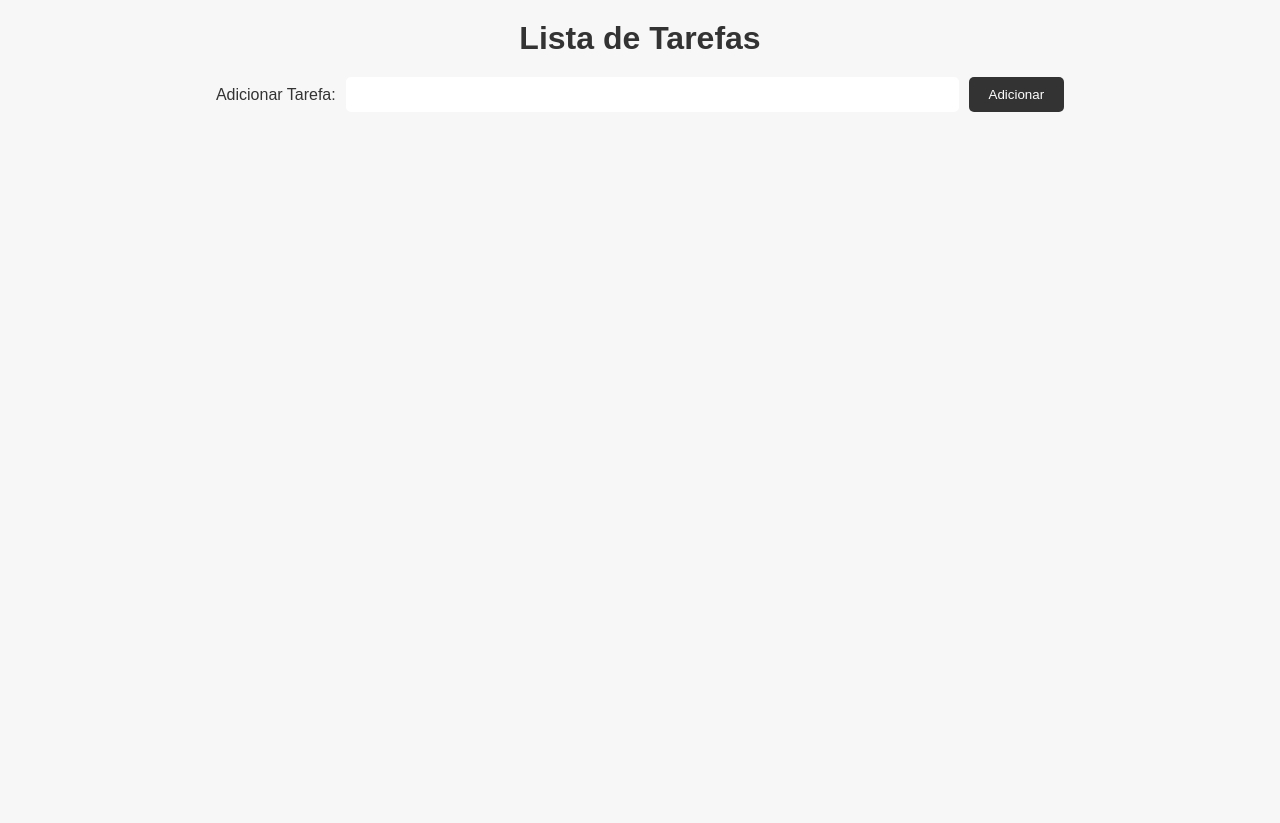
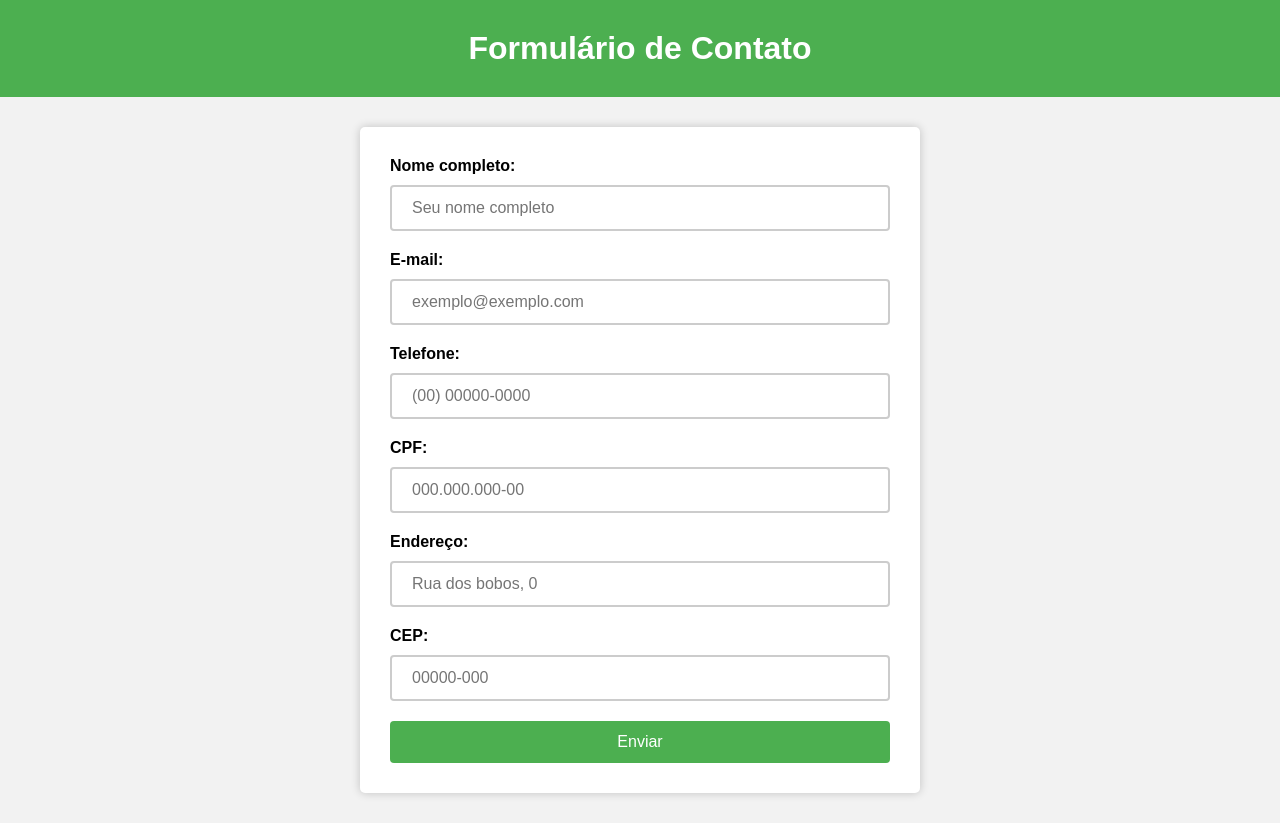
Before and after one commit to fawkscs/curso_ebac_frontend, a plain HTML site: page index.html in a window 1280 px wide. Before the commit the page ends 800 px from the top, so only its background shows below. Drawn offline with nearby package versions, Linux system fonts and the light colour scheme.

Commit message:
commit projeto finalizado

```diff
--- a/index.html
+++ b/index.html
@@ -6,22 +6,35 @@
   <meta http-equiv="X-UA-Compatible" content="IE=edge">
   <meta name="viewport" content="width=device-width, initial-scale=1.0">
   <link rel="stylesheet" href="main.css">
-  <title>Lista de Tarefas</title>
+  <title>Formulário</title>
 </head>
 
 <body>
-  <h1>Lista de Tarefas</h1>
-  <form id="task-form">
-    <label for="task-input">Adicionar Tarefa:</label>
-    <input type="text" id="task-input" name="task-input">
-    <button type="submit" id="add-task">Adicionar</button>
+  <h1>Formulário de Contato</h1>
+  <form>
+    <label for="nome">Nome completo:</label>
+    <input type="text" id="nome" name="nome" placeholder="Seu nome completo" required><br>
+
+    <label for="email">E-mail:</label>
+    <input type="email" id="email" name="email" placeholder="exemplo@exemplo.com" required><br>
+
+    <label for="telefone">Telefone:</label>
+    <input type="text" id="telefone" name="telefone" placeholder="(00) 00000-0000" required><br>
+
+    <label for="cpf">CPF:</label>
+    <input type="text" id="cpf" name="cpf" placeholder="000.000.000-00" required><br>
+
+    <label for="endereco">Endereço:</label>
+    <input type="text" id="endereco" name="endereco" placeholder="Rua dos bobos, 0" required><br>
+
+    <label for="cep">CEP:</label>
+    <input type="text" id="cep" name="cep" placeholder="00000-000" required><br>
+
+    <input type="submit" value="Enviar" onclick="mostrarDados()">
   </form>
 
-    <ul id="task-list">
-      <!-- os itens da lista -->
-    </ul>
-
   <script src="https://code.jquery.com/jquery-3.6.0.min.js"></script>
+  <script src="https://cdnjs.cloudflare.com/ajax/libs/jquery.mask/1.14.16/jquery.mask.min.js"></script>
   <script src="main.js"></script>
 </body>
 
--- a/main.css
+++ b/main.css
@@ -1,65 +1,62 @@
+      /* Estilos para o corpo da página */
       body {
-  background-color: #f7f7f7;
+        background-color: #f2f2f2;
         font-family: Arial, sans-serif;
+        margin: 0;
+        padding: 0;
       }
 
+      /* Estilos para o cabeçalho da página */
       h1 {
+        background-color: #4caf50;
+        color: #fff;
+        margin: 0;
+        padding: 30px;
         text-align: center;
-  margin: 20px 0;
-  color: #333;
       }
 
+      /* Estilos para o formulário */
       form {
-  display: flex;
-  flex-wrap: wrap;
-  align-items: center;
-  justify-content: center;
-  margin-bottom: 20px;
+        background-color: #fff;
+        border-radius: 5px;
+        box-shadow: 0 0 10px rgba(0, 0, 0, 0.2);
+        margin: 30px auto;
+        max-width: 500px;
+        padding: 30px;
       }
 
+      /* Estilos para os rótulos do formulário */
       label {
-  margin-right: 10px;
-  color: #333;
-  font-size: 16px;
+        display: block;
+        font-weight: bold;
+        margin-bottom: 10px;
       }
 
-input[type="text"] {
-  padding: 10px;
-  border: none;
-  border-radius: 5px;
-  flex-grow: 0.5;
-  margin-right: 10px;
+      /* Estilos para os campos de entrada do formulário */
+      input[type="text"],
+      input[type="email"] {
+        border: 2px solid #ccc;
+        border-radius: 4px;
+        box-sizing: border-box;
+        font-size: 16px;
+        margin-bottom: 20px;
+        padding: 12px 20px;
+        width: 100%;
       }
 
-button[type="submit"] {
-  background-color: #333;
+      /* Estilos para o botão de envio do formulário */
+      input[type="submit"] {
+        background-color: #4caf50;
+        border: none;
+        border-radius: 4px;
         color: #fff;
-  padding: 10px 20px;
-  border: none;
-  border-radius: 5px;
         cursor: pointer;
+        font-size: 16px;
+        padding: 12px 20px;
+        transition: background-color 0.2s;
+        width: 100%;
       }
 
-button[type="submit"]:hover {
-  background-color: #555;
+      input[type="submit"]:hover {
+        background-color: #3e8e41;
       }
-
-ul {
-  margin: 0;
-  display: flex;
-  align-items: center;
-  flex-direction: column;
-}
-
-li {
-  padding: 10px;
-}
-
-li:hover {
-  background-color: #eee;
-}
-
-li.completed {
-  text-decoration: line-through;
-  background-color: #ddd;
-}
--- a/main.js
+++ b/main.js
@@ -1,20 +1,22 @@
-$(document).ready(function() {
-	// Adicionar tarefa
-	$('#add-task').on('click', function(e) {
-		e.preventDefault(); // Evita que a página seja recarregada ao clicar no botão
+$(document).ready(function () {
+	// Adicione a máscara para o campo de telefone
+	$('#telefone').mask('(00) 00000-0000');
 
-		// Pega o valor do campo de texto
-		var task = $('#task-input').val();
+	// Adicione a máscara para o campo de CPF
+	$('#cpf').mask('000.000.000-00');
 
-		// Adiciona a tarefa na lista
-		$('#task-list').append('<li>' + task + '</li>');
+	// Adicione a máscara para o campo de CEP
+	$('#cep').mask('00000-000');
+});
 
-		// Limpa o campo de texto
-		$('#task-input').val('');
-	});
-
-	// Marcar tarefa como concluída
-	$('#task-list').on('click', 'li', function() {
-		$(this).toggleClass('completed');
-	});
-});
+function mostrarDados() {
+	const nome = document.getElementById("nome").value;
+	const email = document.getElementById("email").value;
+	const telefone = document.getElementById("telefone").value;
+	const cpf = document.getElementById("cpf").value;
+	const endereco = document.getElementById("endereco").value;
+	const cep = document.getElementById("cep").value;
+	alert("Nome: " + nome + "\nE-mail: " + email + "\n" +
+		"Telefone" + telefone + "\nCPF" + cpf + "\n" +
+		"Endereço: " + endereco + "\nCEP: " + cep);
+}
```
Lines whose indentation alone changed are shown as unchanged.
